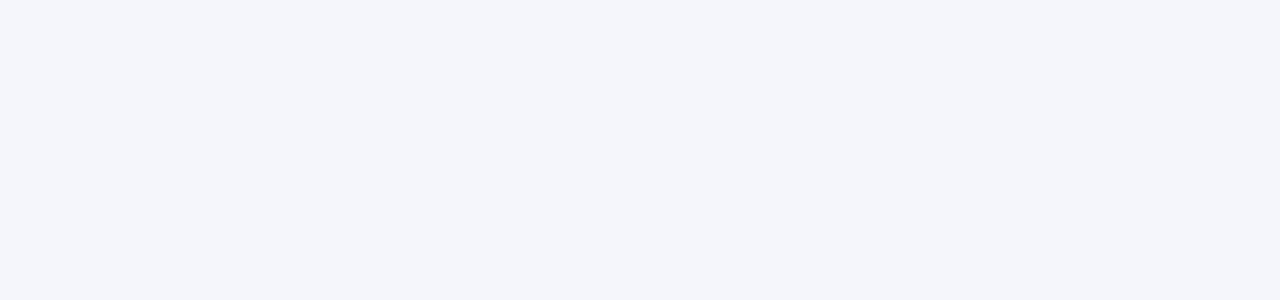
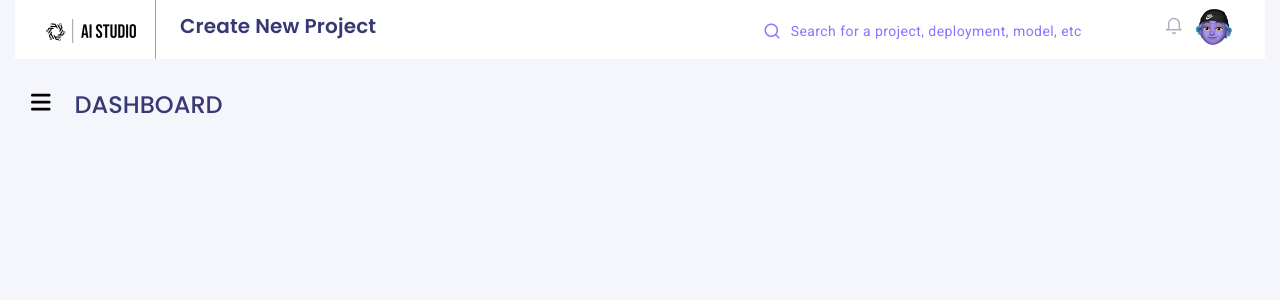
Before and after one commit to AISTUDIO-ML/aistudio-react-UI, a React (Create React App) app: page /dashboard in a window 1280 px wide. Before the commit this address had no page. Shown: the top 300 px of the page. Built offline with nearby package versions, Linux system fonts and the light colour scheme.

Commit message:
Added the side navigation menu in the dashboard page. Also made the code more readable by fixing the import syntax in App.js

```diff
--- a/package.json
+++ b/package.json
@@ -6,6 +6,9 @@
     "@chakra-ui/react": "^2.4.9",
     "@emotion/react": "^11.10.5",
     "@emotion/styled": "^11.10.5",
+    "@fortawesome/fontawesome-svg-core": "^6.3.0",
+    "@fortawesome/free-solid-svg-icons": "^6.3.0",
+    "@fortawesome/react-fontawesome": "^0.2.0",
     "@saas-ui/react": "^1.9.0",
     "@testing-library/jest-dom": "^5.16.5",
     "@testing-library/react": "^13.4.0",
@@ -21,6 +24,7 @@
     "react-dom": "^18.2.0",
     "react-router-dom": "^6.4.1",
     "react-scripts": "5.0.1",
+    "sass": "^1.58.3",
     "web-vitals": "^2.1.4",
     "yup": "^0.32.11"
   },
--- a/src/App.js
+++ b/src/App.js
@@ -1,47 +1,48 @@
 import "../node_modules/bootstrap/dist/css/bootstrap.min.css";
 import "../node_modules/jquery/dist/jquery.slim.min.js";
 import "../node_modules/bootstrap/dist/js/bootstrap.min.js";
+
 import "./components/style.css";
-import Login from "./components/login/Login";
-import Header from "./components/header/Header";
-import SignUp from "./components/signup/SignUp";
-import MoreSteps from "./components/signup/MoreSteps";
-import PaymentDetails from "./components/signup/PaymentDetails";
 import { BrowserRouter, Route, Routes } from "react-router-dom";
-import Hosting from "./components/hosting/Hosting";
-import Main from "./components/main/Main";
-import DataConnection from "./components/data_connection/dataConnection";
-import SelectDataStore from "./components/data_connection/selectDataStore";
-import SelectDataUrl from "./components/data_connection/selectDataUrl";
-import SelectAdvOption from "./components/data_connection/showAdvOpt";
-import Advanceoption01 from "./components/advance-options/advanceoption01";
-import Advanceoption02 from "./components/advance-options/advanceoption02";
-import Advanceoption03 from "./components/advance-options/advanceoption03";
-import Advanceoption04 from "./components/advance-options/advanceoption04";
-import OverView from "./components/overview/overview";
-import OverView01 from "./components/overview/overview01";
-import OverView02 from "./components/overview/overview02";
-import Statistics from "./components/statistics/statistics";
-import StatisticsExpand from "./components/statistics/statistics_expand";
-import ProjectUpdates from "./components/project-updates/updates";
-import Experiment01 from "./components/experiments/Experiment01";
-import Experiment02 from "./components/experiments/Experiment02";
-import Experiment03 from "./components/experiments/Experiment03";
-import Model01 from "./components/model/Model01";
-import Model02 from "./components/model/Model02";
-import Model03 from "./components/model/Model03";
-import ProjectDetails from "./components/project-details/ProjectDetails";
-import MainLearnMore from "./components/data_connection/main-learn-more.component";
 
+import { Dashboard } from "./pages";
+
+import {
+  Login,
+  Header,
+  SignUp,
+  MoreSteps,
+  PaymentDetails,
+  Hosting,
+  Main,
+  DataConnection,
+  SelectDataStore,
+  SelectDataUrl,
+  ShowAdvOpt,
+  Advanceoption01,
+  SelectAdvOption,
+  MainLearnMore,
+  Statistics,
+  StatisticsExpand,
+  Advanceoption02,
+  Advanceoption03,
+  Advanceoption04,
+  ProjectUpdates,
+  ProjectDetails,
+  OverView,
+  OverView01,
+  OverView02,
+  Experiment01,
+  Experiment02,
+  Experiment03,
+  Model01,
+  Model02,
+  Model03,
+} from "./components";
 
 function App() {
-
-
-
-
   return (
     <>
-
       <div class="container">
         <BrowserRouter>
           <Routes>
@@ -51,27 +52,29 @@ function App() {
             <Route path="/paymentDetails" element={<PaymentDetails />} />
             <Route path="/hosting" element={<Hosting />} />
             <Route path="/main" element={<Main />} />
+
+            <Route path="/dashboard" element={<Dashboard />} />
+
             <Route path="/dataConnection" element={<DataConnection />} />
             <Route path="/selectDataStore" element={<SelectDataStore />} />
-          <Route path="/selectDataUrl" element={<SelectDataUrl/>} />
-          <Route path="/showAdvOption" element={<SelectAdvOption/>} />
-          <Route path="/mainLearnMore" element={<MainLearnMore/>} />
+            <Route path="/selectDataUrl" element={<SelectDataUrl />} />
+            <Route path="/showAdvOption" element={<SelectAdvOption />} />
+            <Route path="/mainLearnMore" element={<MainLearnMore />} />
 
-          <Route path="/statistics" element={<Statistics/>} />
-          <Route path="/statistics_expand" element={<StatisticsExpand/>} />
+            <Route path="/statistics" element={<Statistics />} />
+            <Route path="/statistics_expand" element={<StatisticsExpand />} />
 
-          <Route path="/advanceoption01" element={<Advanceoption01/>} />
-          <Route path="/advanceoption02" element={<Advanceoption02/>} />
-          <Route path="/advanceoption03" element={<Advanceoption03/>} />
-          <Route path="/advanceoption04" element={<Advanceoption04/>} />
+            <Route path="/advanceoption01" element={<Advanceoption01 />} />
+            <Route path="/advanceoption02" element={<Advanceoption02 />} />
+            <Route path="/advanceoption03" element={<Advanceoption03 />} />
+            <Route path="/advanceoption04" element={<Advanceoption04 />} />
 
-          <Route path="/projects_update" element={<ProjectUpdates/>} />
+            <Route path="/projects_update" element={<ProjectUpdates />} />
             <Route path="/projectdetails" element={<ProjectDetails />} />
 
-          <Route path="/overview" element={<OverView/>} />
-          <Route path="/overview01" element={<OverView01/>} />
-          <Route path="/overview02" element={<OverView02/>} />
-
+            <Route path="/overview" element={<OverView />} />
+            <Route path="/overview01" element={<OverView01 />} />
+            <Route path="/overview02" element={<OverView02 />} />
 
             <Route path="/experiment01" element={<Experiment01 />} />
             <Route path="/experiment02" element={<Experiment02 />} />
@@ -79,11 +82,6 @@ function App() {
             <Route path="/model01" element={<Model01 />} />
             <Route path="/model02" element={<Model02 />} />
             <Route path="/model03" element={<Model03 />} />
-
-
-
-
-
           </Routes>
         </BrowserRouter>
       </div>
--- /dev/null
+++ b/src/components/index.js
@@ -0,0 +1,47 @@
+export { default as Advanceoption01 } from "./advance-options/advanceoption01";
+export { default as Advanceoption02 } from "./advance-options/advanceoption02";
+export { default as Advanceoption03 } from "./advance-options/advanceoption03";
+export { default as Advanceoption04 } from "./advance-options/advanceoption04";
+
+export { default as DataConnection } from "./data_connection/dataConnection";
+export { default as SelectDataStore } from "./data_connection/selectDataStore";
+export { default as SelectDataUrl } from "./data_connection/selectDataUrl";
+export { default as ShowAdvOpt } from "./data_connection/showAdvOpt";
+export { default as SelectAdvOption } from "./data_connection/showAdvOpt";
+export { default as MainLearnMore } from "./data_connection/main-learn-more.component";
+
+export { default as Header } from "./header/Header";
+export { default as MainHeader } from "./header/MainHeader";
+
+export { default as Experiment01 } from "./experiments/Experiment01";
+export { default as Experiment02 } from "./experiments/Experiment02";
+export { default as Experiment03 } from "./experiments/Experiment03";
+
+export { default as Hosting } from "./hosting/Hosting";
+
+export { default as Login } from "./login/Login";
+// export { default as LoginFormSchema } from "./login/LoginFormSchema";
+
+export { default as Main } from "./main/Main";
+
+export { default as Model01 } from "./model/Model01";
+export { default as Model02 } from "./model/Model02";
+export { default as Model03 } from "./model/Model03";
+
+export { default as OverView } from "./overview/overview";
+export { default as OverView01 } from "./overview/overview01";
+export { default as OverView02 } from "./overview/overview02";
+
+export { default as ProjectDetails } from "./project-details/ProjectDetails";
+
+export { default as ProjectUpdates } from "./project-updates/updates";
+
+export { default as MoreSteps } from "./signup/MoreSteps.js";
+// export {default as MoreStepSchema} from "./signup/MoreStepSchema";
+export { default as PaymentDetails } from "./signup/PaymentDetails";
+// export {default as PaymentDetailsSchema} from "./signup/PaymentDetailsSchema";
+export { default as SignUp } from "./signup/SignUp";
+// export {default as SignUpFormSchema} from "./signup/SignUpFormSchema";
+
+export { default as Statistics } from "./statistics/statistics";
+export { default as StatisticsExpand } from "./statistics/statistics_expand";
--- a/src/index.css
+++ b/src/index.css
@@ -14,29 +14,37 @@ h1, h2, h3, h4, h5, h6 { color: #383874; font-family: 'Poppins', sans-serif; fon
 h1 { font-size: 48px; }
 p, li { color: #383874; font-family: 'Poppins', sans-serif; font-size: 16px; font-weight: 300; overflow-wrap: break-word; word-wrap: break-word; } */
 
+/* Color Scheme Variables */
+
+:root {
+  --color-primary: #513fdc;
+  --color-secondary: #383874;
+  --color-pink: #ff708b;
+}
+
+.app__flex {
+  display: flex;
+  justify-content: center;
+  align-items: center;
+}
 
 /*  Login Page Error Message*/
 
-.err_msg,.card_validation
-{
-    color: red;
-    font-size: 13px;
-    padding-left: 4px;
-
+.err_msg,
+.card_validation {
+  color: red;
+  font-size: 13px;
+  padding-left: 4px;
 }
 /* Payment Details Credit Card Img */
-.credit_card_div
-{
-
-    display: flex;
+.credit_card_div {
+  display: flex;
 
   align-items: center;
   position: relative;
-
 }
 
-.card_img
-{
+.card_img {
   position: absolute;
   right: 10px;
 }
--- /dev/null
+++ b/src/pages/Dashboard/Dashboard.jsx
@@ -0,0 +1,114 @@
+import React, { useState } from "react";
+import { motion, AnimatePresence } from "framer-motion";
+import { FontAwesomeIcon } from "@fortawesome/react-fontawesome";
+import {
+  faPieChart,
+  faAtom,
+  faMapPin,
+  faBell,
+  faPerson,
+  faPuzzlePiece,
+  faBars,
+  faEarth,
+  faRocket,
+  faTimes,
+} from "@fortawesome/free-solid-svg-icons";
+
+import { MainHeader } from "../../components";
+import logo from "../../components/assets/images/logo.png";
+
+import "./Dashboard.scss";
+import { color } from "@chakra-ui/react";
+
+const Dashboard = () => {
+  const [menuBarVisible, setMenuBarVisible] = useState(false);
+
+  const menubar_items = [
+    {
+      title: "dashboard",
+      icon: faPieChart,
+    },
+    {
+      title: "icons",
+      icon: faAtom,
+    },
+    {
+      title: "map",
+      icon: faMapPin,
+    },
+    {
+      title: "notifications",
+      icon: faBell,
+    },
+    {
+      title: "user profile",
+      icon: faPerson,
+    },
+    {
+      title: "table list",
+      icon: faPuzzlePiece,
+    },
+    {
+      title: "typography",
+      icon: faBars,
+    },
+    {
+      title: "rtl support",
+      icon: faEarth,
+    },
+    {
+      title: "upgrade to pro",
+      icon: faRocket,
+    },
+  ];
+
+  return (
+    <motion.div className="app__dashboard-container">
+      <MainHeader />
+
+      <div style={{ display: "flex", flexDirection: "row" }}>
+        <FontAwesomeIcon
+          id="toggleMenu-Btn"
+          icon={menuBarVisible ? faTimes : faBars}
+          onClick={() => setMenuBarVisible(!menuBarVisible)}
+          style={{ color: menuBarVisible ? "white" : "black" }}
+        />
+        <h4
+          style={{
+            position: "relative",
+            left: "40px",
+            top: "32px",
+            display: menuBarVisible ? "none" : "block",
+          }}
+        >
+          DASHBOARD
+        </h4>
+      </div>
+      <AnimatePresence>
+        <motion.div
+          className="app__dashboard-menu-container"
+          style={{ display: menuBarVisible ? "block" : "none" }}
+          whileInView={{ opacity: [0, 1], scaleX: [0.5, 1] }}
+          exit={{ opacity: 0 }}
+        >
+          <div className="logo-container">
+            <img src={logo} alt="logo" />
+          </div>
+
+          <hr color="white" />
+
+          {menubar_items.map((item, index) => (
+            <div className="app__dashboard-item-container">
+              <a href={`#${item.title}`}>
+                <FontAwesomeIcon icon={item.icon} />
+                <p> {item.title} </p>
+              </a>
+            </div>
+          ))}
+        </motion.div>
+      </AnimatePresence>
+    </motion.div>
+  );
+};
+
+export default Dashboard;
--- /dev/null
+++ b/src/pages/Dashboard/Dashboard.scss
@@ -0,0 +1,64 @@
+.app__dashboard-container {
+  margin: 0;
+  padding: 0;
+  box-sizing: border-box;
+
+  #toggleMenu-Btn {
+    font-weight: bold;
+    font-size: 1.4rem;
+    position: relative;
+    top: 32px;
+    left: 16px;
+    z-index: 1;
+    cursor: pointer;
+  }
+
+  .app__dashboard-menu-container {
+    background-color: #513fdc;
+    height: 93.7vh;
+    z-index: 100;
+    // position: absolute;
+    // left: 0;
+    max-width: 16rem;
+
+    box-shadow: 5px 5px 15px rgba(0, 0, 0, 0.4);
+
+    .logo-container {
+      display: flex;
+      align-items: center;
+      justify-content: center;
+      position: relative;
+      top: 10px;
+    }
+
+    .app__dashboard-item-container {
+      padding: 0.5rem;
+
+      a {
+        display: flex;
+        align-items: center;
+        justify-content: left;
+        flex-direction: row;
+        color: #e3e3e3;
+      }
+
+      svg {
+        padding: 16px;
+      }
+      p {
+        text-transform: uppercase;
+        position: relative;
+        top: 8px;
+        color: #e3e3e3;
+        font-size: 12px;
+      }
+
+      &:hover {
+        a,
+        p {
+          color: #fff;
+        }
+      }
+    }
+  }
+}
--- /dev/null
+++ b/src/pages/index.js
@@ -0,0 +1 @@
+export { default as Dashboard } from "./Dashboard/Dashboard";
```
Also changed, not shown: src/components/statistics/statistics_expand.js (+159 -66 lines), 1 other file (tests, documents, lock files or other folders). Lines whose indentation alone changed are shown as unchanged.
